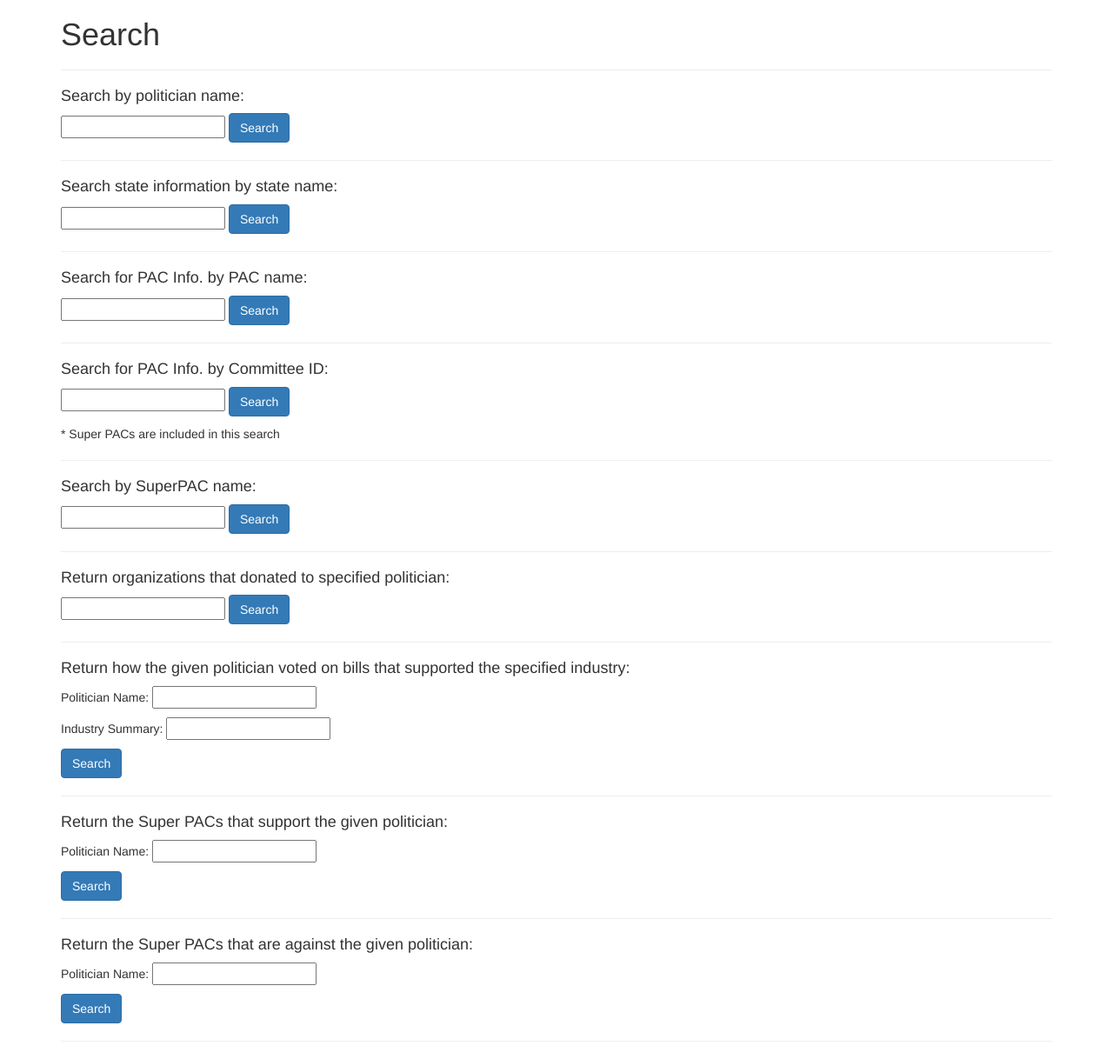
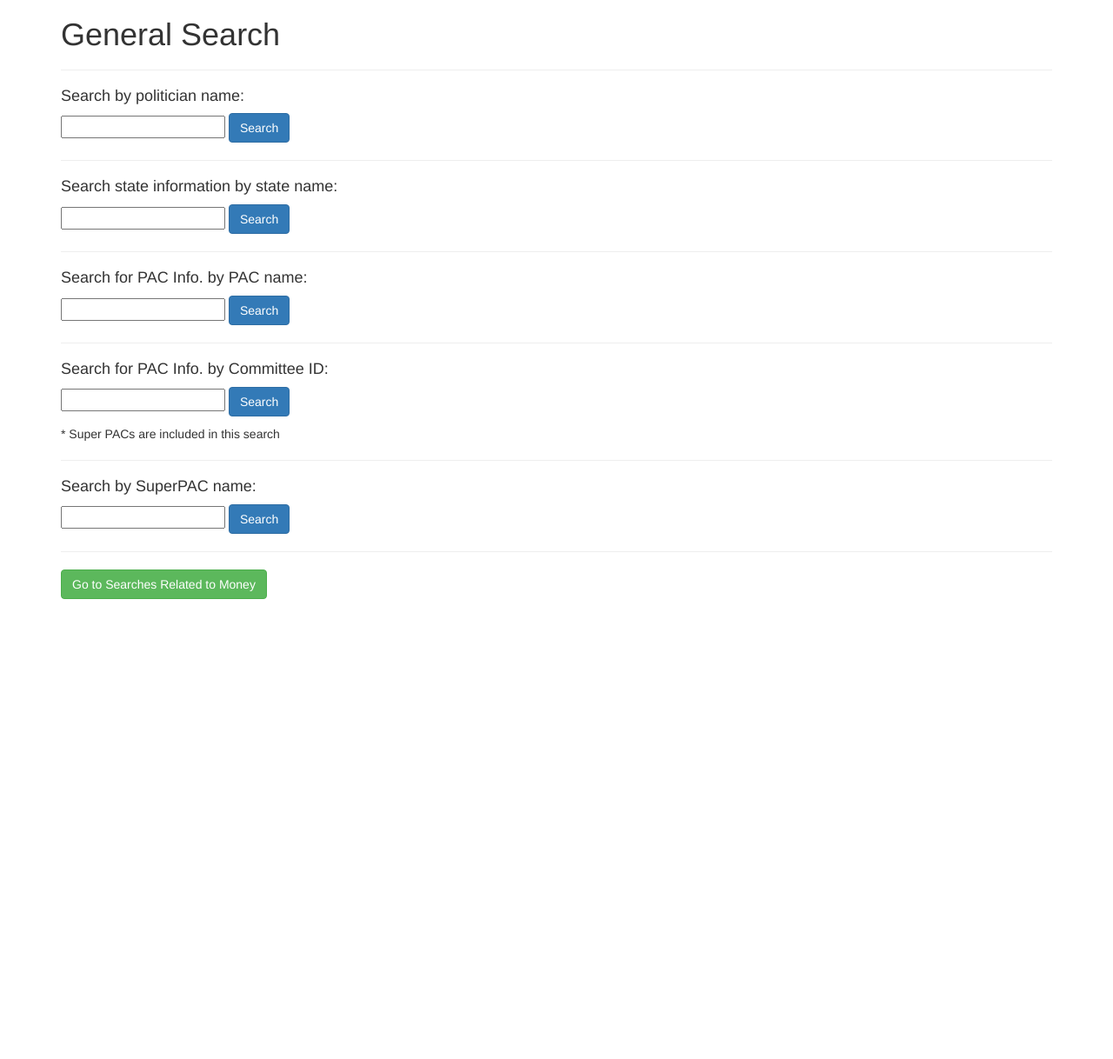
Before and after one commit to dariajung/cs4111-g13, a Flask app: page /search in a window 1280 px wide. Shown: the whole page at 87% size. After the commit the page ends 689 px from the top, so only its background shows below. Run offline with Flask 2, Linux system fonts and the light colour scheme; parts of the project's set-up code (start-up, migrations or seed data) failed here and were passed over; some libraries are stand-ins or nearby versions.

Commit message:
break up searches by area

```diff
--- a/webserver/server.py
+++ b/webserver/server.py
@@ -188,6 +188,11 @@ def politicians():
 @app.route('/search')
 def search():
   return render_template("search.html")
+
+@app.route('/money_search')
+def money_search():
+  return render_template("money_search.html")
+
 
 @app.route('/search_politician', methods=['GET'])
 def search_polit():
--- a/webserver/templates/search.html
+++ b/webserver/templates/search.html
@@ -1,7 +1,7 @@
 {% include "header.html" %}
 
 <div class="container">
-  <h1>Search</h1>
+  <h1>General Search</h1>
 
   <hr>
 
@@ -41,38 +41,6 @@
 
   <hr>
 
-  <form method="GET" action="/search_money">
-  	<h4>Return organizations that donated to specified politician:</h4>
-    <input type="text" name="query" required> <input type="submit" value="Search" class="btn btn-primary"></p>
-  </form>
-
-  <hr>
-
-  <form method="GET" action="/search_voting_bill">
-    <h4>Return how the given politician voted on bills that supported the specified industry: </h4>
-      <p>Politician Name: <input type="text" name="query_p" required> </p>
-      <p>Industry Summary: <input type="text" name="query_l" required> </p>
-      <input type="submit" value="Search" class="btn btn-primary">
-
-  </form>
-
-  <hr>
-
-  <form method="GET" action="/search_polit_spac_supports">
-    <h4>Return the Super PACs that support the given politician: </h4>
-      <p>Politician Name: <input type="text" name="query" required> </p>
-      <input type="submit" value="Search" class="btn btn-primary">
-  </form>
-
-
-  <hr>
-
-    <form method="GET" action="/search_polit_spac_against">
-    <h4>Return the Super PACs that are against the given politician: </h4>
-      <p>Politician Name: <input type="text" name="query" required> </p>
-      <input type="submit" value="Search" class="btn btn-primary">
-  </form>
-
-  <hr>
+  <a href="/money_search" class="btn btn-success">Go to Searches Related to Money </a>
 
 </div>
--- a/webserver/templates/search_results.html
+++ b/webserver/templates/search_results.html
@@ -174,8 +174,9 @@
 
 	<div>
 		<p>
-			<a class="btn btn-primary" href="/search">Back to search</a>
+			<a class="btn btn-info" href="/search">Back to Regular Search</a>
 		</p>
+		<p><a class="btn btn-success" href="/search_money">Back to Searches Related to Money</a></p>
 	</div>
 
 </div>
```
Also changed, not shown: webserver/templates/money_search.html (added, +44 -0 lines).
